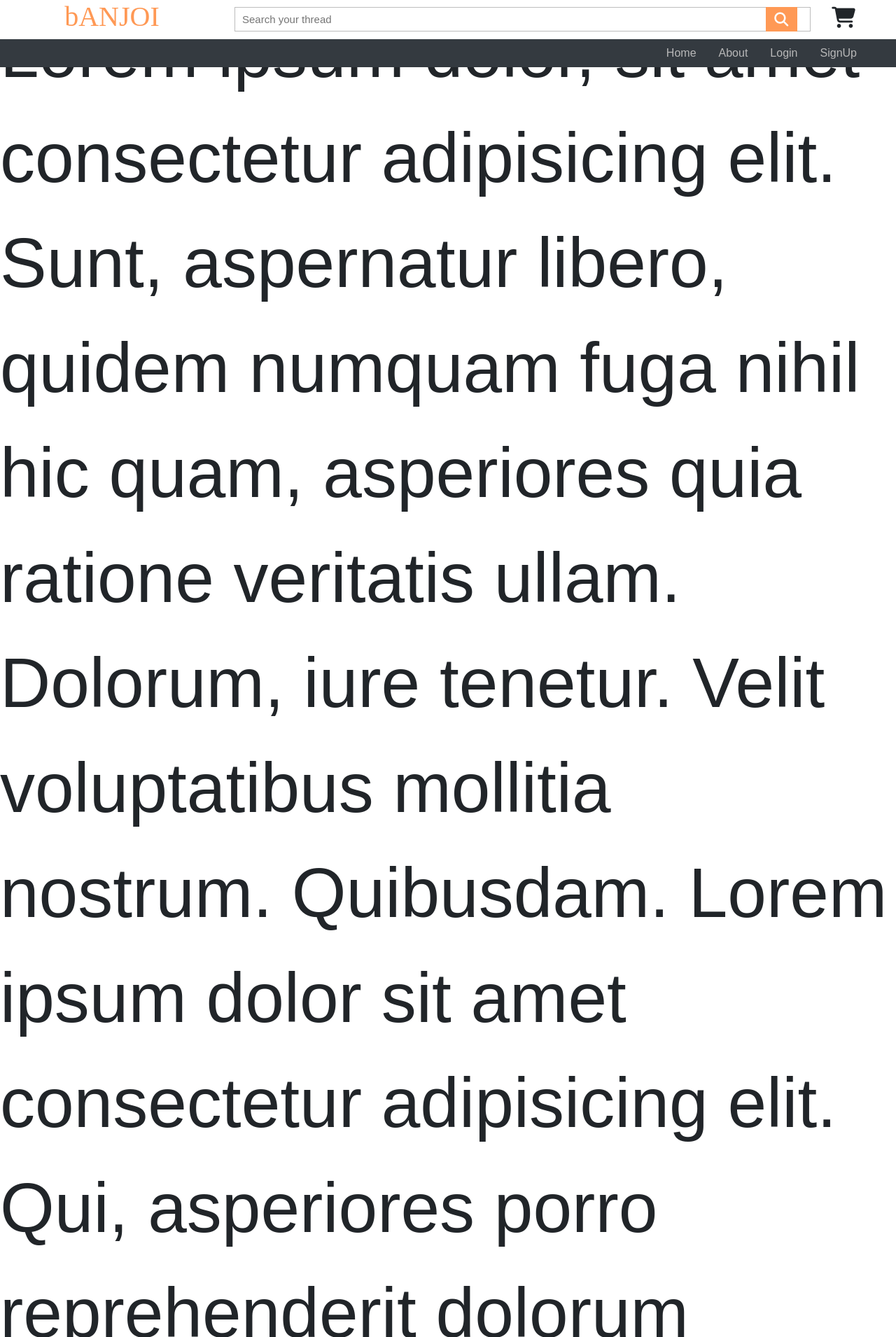
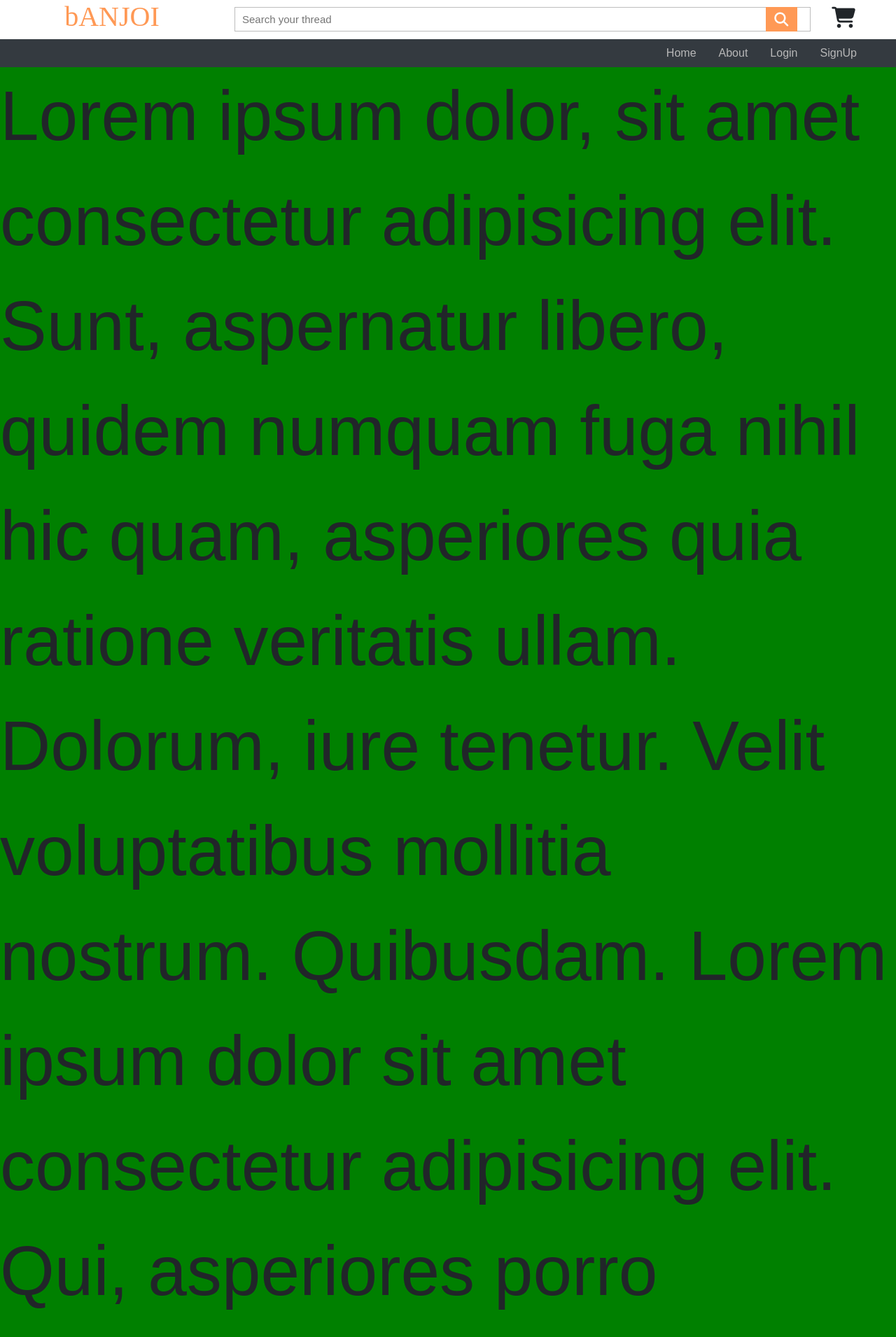
Before and after one commit to royandugu/Nexp-Project-, a Django app: page /auth/login in a window 1280 px wide. Shown: the top 1910 px of the page at 70% size. Run offline with Django 4.2, Linux system fonts and the light colour scheme; some libraries are stand-ins or nearby versions.

Commit message:
Top margin

```diff
--- a/eCommerce/templates/base.html
+++ b/eCommerce/templates/base.html
@@ -76,12 +76,14 @@
 		will be removed later
 
 	-->
+	<div style="margin-top:7%;background:green;">
 <p style="font-size:100px;">
 
 	Lorem ipsum dolor, sit amet consectetur adipisicing elit. Sunt, aspernatur libero, quidem numquam fuga nihil hic quam, asperiores quia ratione veritatis ullam. Dolorum, iure tenetur.
 	 Velit voluptatibus mollitia nostrum. Quibusdam. Lorem ipsum dolor sit amet consectetur adipisicing elit. Qui, asperiores porro reprehenderit dolorum doloribus temporibus laudantium libero repellendus nam repudiandae exercitationem. Fuga earum facilis ullam eligendi quo aspernatur provident enim?
 
 </p>
+</div>
 
 <!---Dummy text ends-->
 
```
